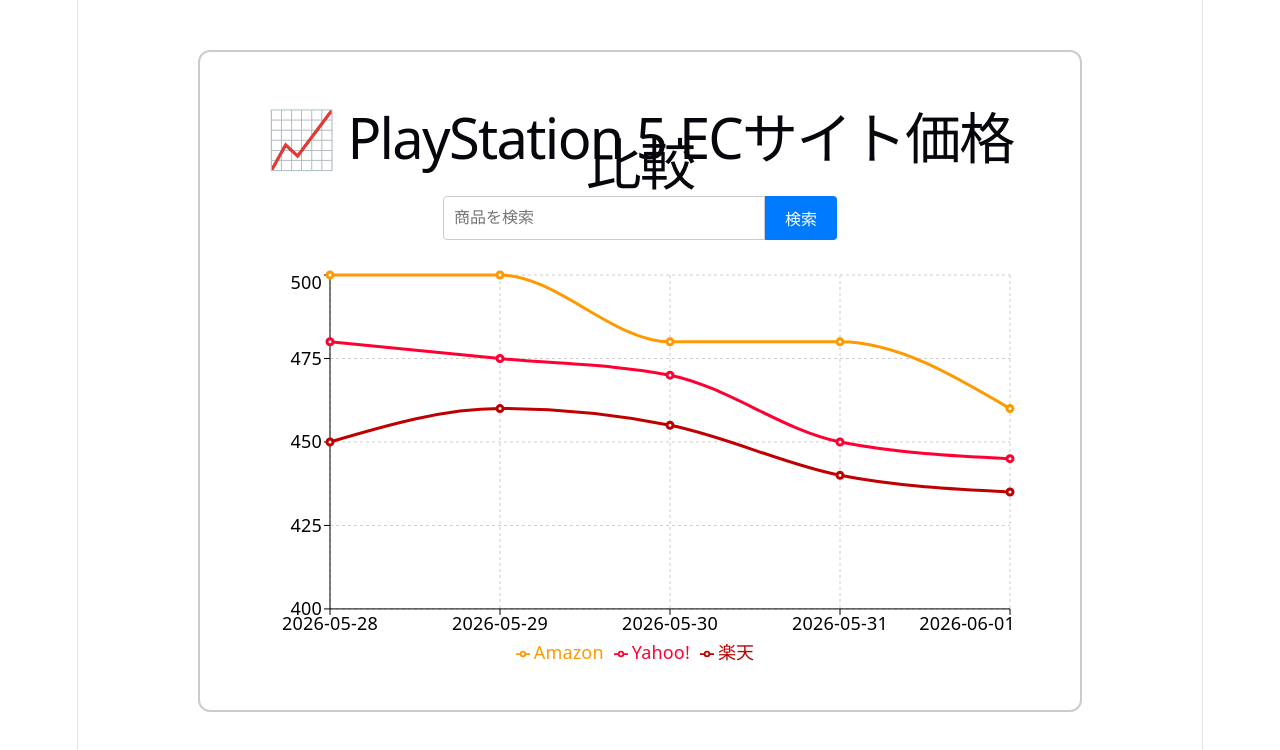
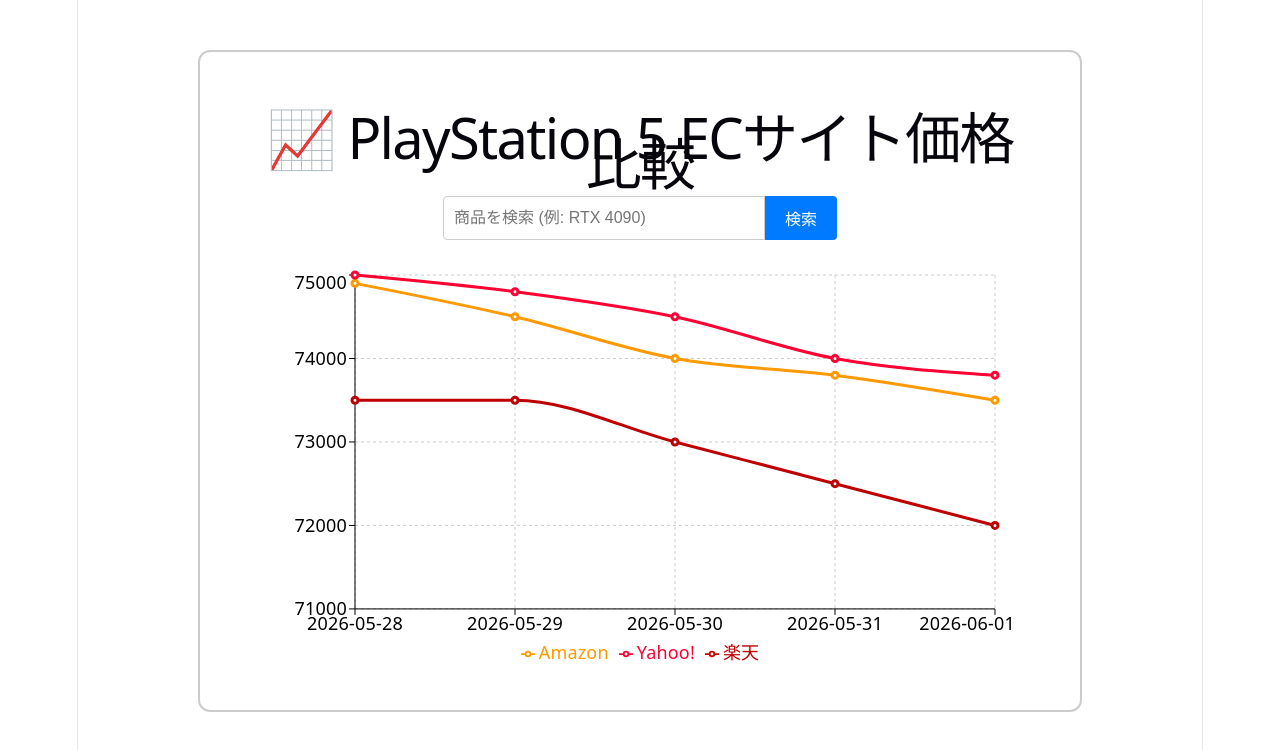
Before and after one commit to kom322/-G5, a React (Vite) app: page / in a window 1280 px wide. Shown: the top 750 px of the page. Built offline with nearby package versions, Linux system fonts and the light colour scheme.

Commit message:
feat: エンターキー対応および円単位への修正

```diff
--- a/src/App.jsx
+++ b/src/App.jsx
@@ -1,42 +1,45 @@
-import React, { useState } from 'react'; // 💡 useState를 새로 가져옵니다!
+import React, { useState } from 'react';
 import { LineChart, Line, XAxis, YAxis, CartesianGrid, Tooltip, Legend } from 'recharts';
 
+// 💡 1. 리얼리티 반영: 달러 대신 일본 엔(JPY) 기준으로 PS5 가격을 세팅했습니다 (약 7만 엔 대)
 const mockProductHistory = [
-  { date: '2026-05-28', Amazon: 499.99, Rakuten: 450.00, Yahoo: 480.00 },
-  { date: '2026-05-29', Amazon: 499.99, Rakuten: 460.00, Yahoo: 475.00 },
-  { date: '2026-05-30', Amazon: 479.99, Rakuten: 455.00, Yahoo: 470.00 },
-  { date: '2026-05-31', Amazon: 479.99, Rakuten: 440.00, Yahoo: 450.00 },
-  { date: '2026-06-01', Amazon: 459.99, Rakuten: 435.00, Yahoo: 445.00 },
+  { date: '2026-05-28', Amazon: 74900, Rakuten: 73500, Yahoo: 75000 },
+  { date: '2026-05-29', Amazon: 74500, Rakuten: 73500, Yahoo: 74800 },
+  { date: '2026-05-30', Amazon: 74000, Rakuten: 73000, Yahoo: 74500 },
+  { date: '2026-05-31', Amazon: 73800, Rakuten: 72500, Yahoo: 74000 },
+  { date: '2026-06-01', Amazon: 73500, Rakuten: 72000, Yahoo: 73800 },
 ];
 
 function App() {
-  // 리액트의 기억 장치(State) 2개를 만듭니다.
-  // 1. 현재 검색창에 사용자가 타이핑하고 있는 임시 글자
   const [inputText, setInputText] = useState('');
-  // 2. 검색 버튼을 눌렀을 때 최종적으로 확정되어 제목에 뜰 상품명 (기본값: PlayStation 5)
   const [productName, setProductName] = useState('PlayStation 5');
 
-  // 검색(検索)ボタンを押したときの処理 (버튼 클릭 시 실행될 함수)
   const handleSearch = () => {
-    if (inputText.trim() !== '') { // 빈칸이 아닐 때만 작동
-      setProductName(inputText);   // 임시 글자를 최종 상품명으로 확정!
-      setInputText('');            // 검색창은 다시 빈칸으로 청소
+    if (inputText.trim() !== '') {
+      setProductName(inputText);
+      setInputText('');
+    }
+  };
+
+  // 💡 2. 엔터키 감지 함수 추가: 사용자가 키보드를 누를 때마다 이 함수가 실행됩니다.
+  const handleKeyDown = (e) => {
+    if (e.key === 'Enter') { // 누른 키가 'Enter'라면
+      handleSearch();        // 검색 버튼을 누른 것과 똑같이 handleSearch를 실행!
     }
   };
 
   return (
     <div style={{ backgroundColor: 'white', color: 'black', padding: '40px', width: '800px', margin: '50px auto', border: '2px solid #ccc', borderRadius: '12px' }}>
 
-      {/* 💡 고정되어 있던 'PlayStation 5' 대신, 기억 장치에 있는 {productName}을 띄웁니다! */}
       <h1 style={{ textAlign: 'center', marginBottom: '20px' }}>📈 {productName} ECサイト価格比較</h1>
 
-      {/* 💡 검색창 UI 시작 */}
       <div style={{ display: 'flex', justifyContent: 'center', marginBottom: '30px' }}>
         <input
           type="text"
           value={inputText}
-          onChange={(e) => setInputText(e.target.value)} // 글자를 칠 때마다 임시 글자를 업데이트
-          placeholder="商品を検索"
+          onChange={(e) => setInputText(e.target.value)}
+          onKeyDown={handleKeyDown} // 💡 3. 입력창에 엔터키 감지 센서를 달아줍니다!
+          placeholder="商品を検索 (例: RTX 4090)"
           style={{ padding: '10px', width: '300px', fontSize: '16px', border: '1px solid #ccc', borderRadius: '4px 0 0 4px' }}
         />
         <button
@@ -46,13 +49,14 @@
           検索
         </button>
       </div>
-      {/* 검색창 UI 끝 */}
 
       <div style={{ marginTop: '20px', display: 'flex', justifyContent: 'center' }}>
-        <LineChart width={750} height={400} data={mockProductHistory}>
+        {/* 💡 4. 엔화는 글자 길이가 길어서 왼쪽 축 숫자가 잘릴 수 있으므로 margin(여백) 속성에서 left를 30으로 살짝 넓혀줬습니다 */}
+        <LineChart width={750} height={400} data={mockProductHistory} margin={{ top: 5, right: 20, left: 30, bottom: 5 }}>
           <CartesianGrid strokeDasharray="3 3" />
           <XAxis dataKey="date" stroke="black" />
-          <YAxis domain={['dataMin - 20', 'auto']} stroke="black" />
+          {/* 💡 5. 단위가 커졌으므로, Y축이 20씩 변하는 대신 1000엔 단위로 여유를 갖게 했습니다 */}
+          <YAxis domain={['dataMin - 1000', 'auto']} stroke="black" />
           <Tooltip />
           <Legend />
 
```
